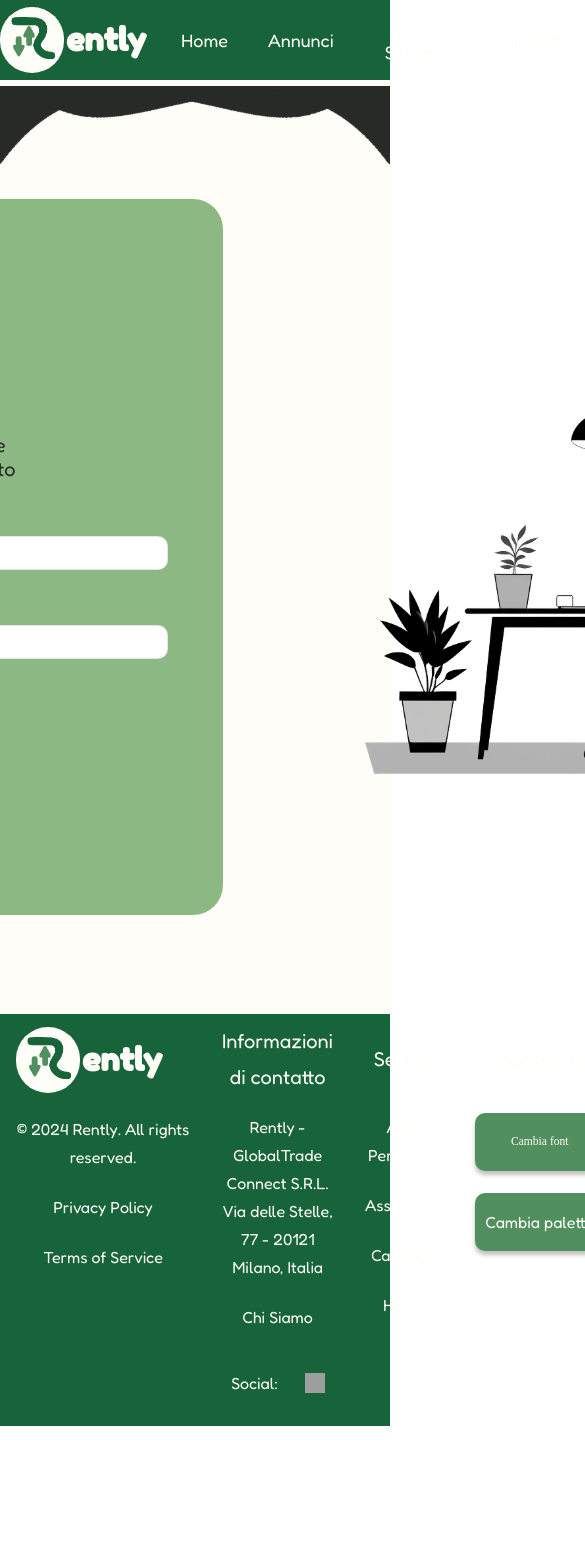
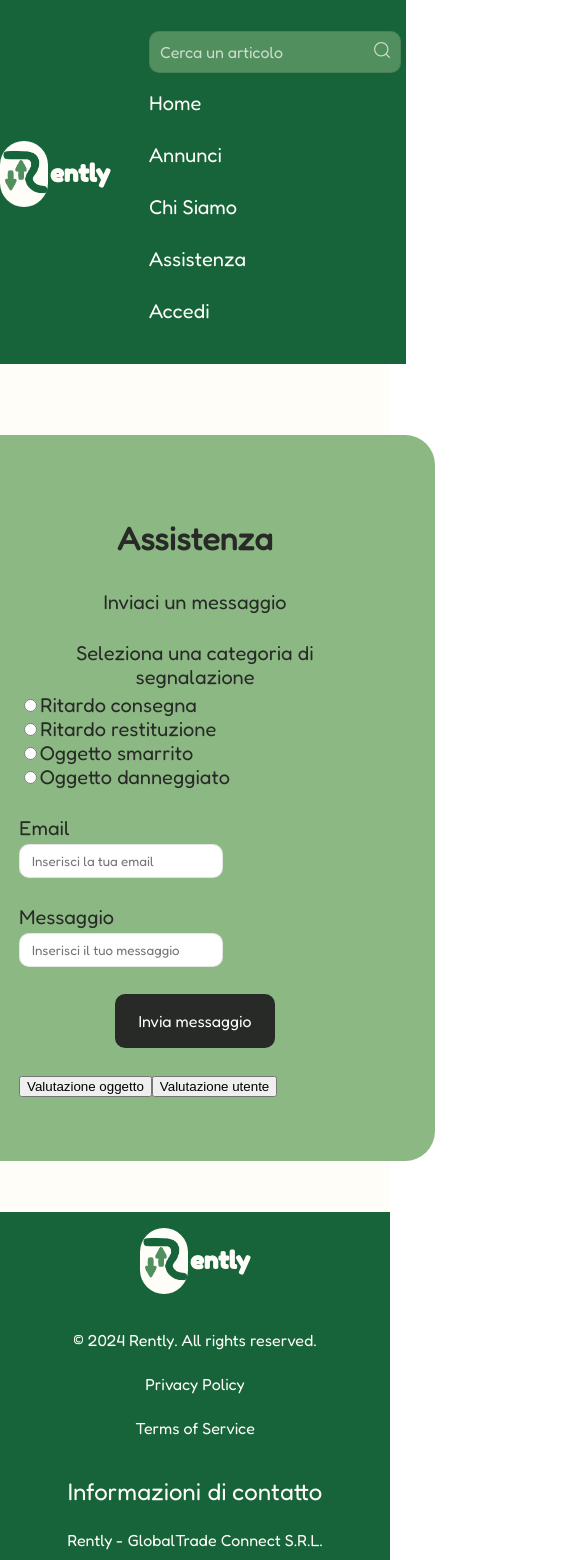
Before and after one commit to rently-unisa/front-end, a React (Create React App) app: page /assistenza in a window 390 px wide. Shown: the top 1560 px of the page, 585 px wide, since content can reach past the window. Before the commit the page ends 1426 px from the top, so only its background shows below. Built offline with nearby package versions, Linux system fonts and the light colour scheme; grey boxes are pictures that could not be loaded; a web font is replaced by a local one.

Commit message:
Fix various css files

```diff
--- a/src/components/Footer.jsx
+++ b/src/components/Footer.jsx
@@ -57,7 +57,7 @@ const Footer = () => {
           <img src={insta} alt="Social Icon" />
         </div>
       </div>
-      <div className="info-box">
+      <div className="info-box-servizi">
         <div className="info-header">Servizi</div>
         {userLink}
         <Link to="/assistenza">
--- a/src/style/Assistenza.css
+++ b/src/style/Assistenza.css
@@ -123,3 +123,37 @@
     background: var(--bianco);
     color: var(--nero);
 }
+
+@media only screen and (max-width: 768px) {
+    .assistenzaImg {
+        display: none;
+      }
+    .assistenzaContainer {
+      flex-direction: column;
+      padding: 1.1875rem;
+      gap: 0.625rem;
+    }
+
+    .boxForm {
+      width: 100%; /* Utilizza l'intera larghezza del contenitore genitore */
+      margin: 2rem 0; /* Margini superiori e inferiori più piccoli */
+      align-items: flex-start;
+    }
+
+    .title {
+      width: 100%; /* Utilizza l'intera larghezza del contenitore genitore */
+      font-size: 2rem; /* Riduzione della dimensione del font */
+    }
+
+    .description {
+      width: 100%; /* Utilizza l'intera larghezza del contenitore genitore */
+      font-size: 1.25rem; /* Riduzione della dimensione del font */
+    }
+
+    .textBox {
+      width: 100%; /* Utilizza l'intera larghezza del contenitore genitore */
+    }
+    .button {
+        align-self: center;
+    }
+  }
--- a/src/style/ChiSiamo.css
+++ b/src/style/ChiSiamo.css
@@ -129,3 +129,88 @@
   font-weight: 400;
   line-height: 2.25rem;
 }
+
+@media (max-width: 768px) {
+  .sezionec img {
+    display: none;
+  }
+
+    .container,
+    .divisione1,
+    .divisione2,
+    .divisione3 {
+      width: 90%;
+      padding: 0;
+      gap: 1.5rem;
+    }
+
+    .divisione2 {
+      padding: 0;
+      gap: 1rem;
+      height: auto;
+    }
+
+    .container-pinfo,
+    .container-pinfo2,
+    .container-pinfo3 {
+      width: 90%;
+      padding: 1rem;
+    }
+
+    .container-pinfo2 {
+      align-items: flex-start;
+      height: 100%;
+    }
+
+    .container-pinfo3 {
+      align-items: flex-start;
+    }
+
+    .pinfo,
+    .pinfo2,
+    .pinfo3 {
+      width: 90%;
+      height: auto;
+    }
+
+  .sezionec {
+    position: relative;
+    width: 90%;
+    min-height: 85.2vh;
+    padding: 4rem 0 8rem 0;
+  }
+
+  .container {
+    display: flex;
+    flex-direction: column;
+    justify-content: center;
+    align-content: center;
+    gap: 5px;
+    z-index: 1;
+  }
+
+  .bottom-left,
+  .top-right {
+    position: absolute;
+    z-index: 0;
+  }
+
+  .bottom-left {
+    left: 0;
+    bottom: -4.8rem;
+  }
+
+  .top-right {
+    right: 0;
+    top: -5rem;
+  }
+
+  .titolo {
+    color: var(--nero);
+    text-align: center;
+    font-size: 2rem;
+    font-style: normal;
+    font-weight: 400;
+    line-height: 2.25rem;
+  }
+  }
--- a/src/style/Footer.css
+++ b/src/style/Footer.css
@@ -9,7 +9,8 @@
 }
 
 .social,
-.info-box {
+.info-box,
+.info-box-servizi {
   display: flex;
   justify-content: center;
   align-items: center;
@@ -23,7 +24,15 @@
   gap: 1.375rem;
 }
 
-.info-box a {
+.info-box-servizi {
+  align-content: center;
+  padding: 0.8125rem 1rem;
+  flex-direction: column;
+  gap: 1.375rem;
+}
+
+.info-box a,
+.info-box-servizi a {
   text-decoration: none !important;
 }
 
@@ -71,3 +80,39 @@
   background-color: var(--bianco) !important;
   color: var(--medio);
 }
+
+/* Media query per rendere il footer responsive */
+@media (max-width: 768px) {
+  .footer {
+    flex-direction: column;
+    align-items: center;
+    position: relative;
+    bottom: 0;
+  }
+  .social,
+  .info-box {
+    flex-direction: column;
+    align-items: center;
+    gap: 1rem;
+  }
+  .info-box {
+    padding: 1rem;
+  }
+  .info-box-servizi {
+    visibility: hidden;
+    position: absolute;
+  }
+  .info-header {
+    font-size: 1.5rem;
+    height: auto;
+  }
+  .social-info {
+    width: 2.5rem;
+    height: 3.25rem;
+  }
+  .accessibility-link {
+    width: 7.5rem;
+    height: 3.25rem;
+    padding: 0.25rem;
+  }
+}
--- a/src/style/ListPage.css
+++ b/src/style/ListPage.css
@@ -118,3 +118,92 @@
   width: 100%;
   margin: 1.5rem;
 }
+
+@media screen and (max-width: 768px) {
+
+.pulsanteCreaAnnuncio {
+  width: 10rem;
+  padding: 0.75rem;
+  border-radius: 0.625rem;
+  border: 3px solid var(--nero);
+  background: var(--nero);
+  color: var(--bianco);
+  font-family: var(--font);
+  font-size: var(--font-size);
+  font-weight: 500;
+  line-height: 1.5rem;
+  margin-left: 23.5%;
+}
+
+.pulsanteCreaAnnuncio:hover {
+  background: var(--bianco);
+  color: var(--nero);
+}
+
+.listPageContainer {
+  width: 90%;
+  margin: 0 auto; /* Centra il contenuto orizzontalmente */
+}
+
+.switchDescriptionContainer,
+.switchContainer {
+  display: flex;
+  flex-direction: column;
+  align-items: center;
+}
+
+.rentalList {
+  display: flex;
+  flex-direction: column;
+  gap: 1.5rem; /* Riduci lo spazio tra gli elementi */
+}
+
+.rental {
+  display: flex;
+  flex-direction: column; /* Cambiato da 'row' a 'column' */
+  gap: 2.5rem;
+  justify-content: center;
+  align-items: center; /* Cambiato da 'flex-start' a 'center' */
+  border-radius: 0.625rem;
+  border: 1px solid var(--scuro);
+  background: var(--chiaro);
+  padding-bottom: 1rem;
+  padding-right: 1rem;
+}
+
+.rentalItem {
+  display: flex;
+  flex-direction: column;
+  gap: 2.125rem;
+  align-items: center;
+  width: 100%;
+}
+
+.rentalItem img {
+  max-width: 100%;
+  height: auto;
+  margin-top: 1.5rem;
+  margin-left: 1.5rem;
+  border-radius: 10px;
+  border: 3px solid var(--scuro);
+}
+
+.rentalTitleContainer {
+  display: flex;
+  flex-direction: column;
+  margin-top: 2%;
+  margin-bottom: 4%;
+  gap: 0.25rem;
+}
+
+.pulsanteModifica,
+.pulsanteElimina {
+  margin-top: 1rem;
+}
+
+.divisore {
+  width: 100%;
+  margin: 1.5rem;
+}
+
+}
--- a/src/style/Navbar.css
+++ b/src/style/Navbar.css
@@ -172,3 +172,59 @@
 .user-menu:hover .dropdown-content {
   display: block;
 }
+
+@media screen and (max-width: 768px) {
+  .navbar {
+    height: auto;
+    padding: 1rem;
+  }
+
+  .logo-container {
+    width: 100%;
+    justify-content: center;
+    margin-bottom: 1rem;
+  }
+
+  .logo {
+    width: 3rem;
+  }
+
+  .brand-name {
+    font-size: 24px;
+    line-height: 1.5;
+  }
+
+  .menu {
+    flex-direction: column;
+    align-items: flex-start;
+    gap: 1rem;
+  }
+
+  .search-bar {
+    width: 100%;
+    order: -1;
+  }
+
+  .menu-item {
+    font-size: 1.25rem;
+    line-height: 1.75rem;
+    margin-bottom: 0.5rem;
+  }
+
+  .user-menu {
+    margin-top: 1rem;
+  }
+
+  .dropdown-content {
+    left: 0;
+  }
+
+  .dropdown-style {
+    width: 100%;
+  }
+
+  .dropdown-content a,
+  .dropdown-content button {
+    font-size: 1rem;
+  }
+}
```
Also changed, not shown: src/style/App.css (line endings or trailing spaces).
